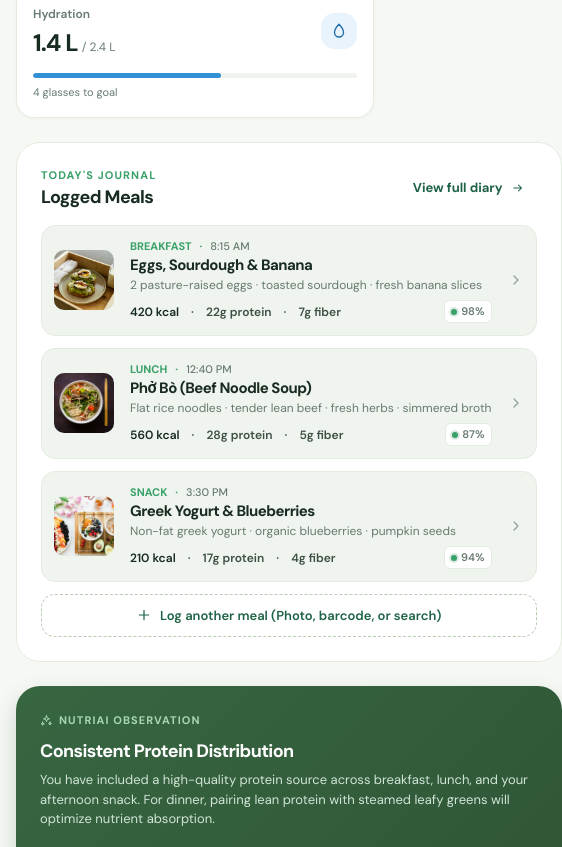
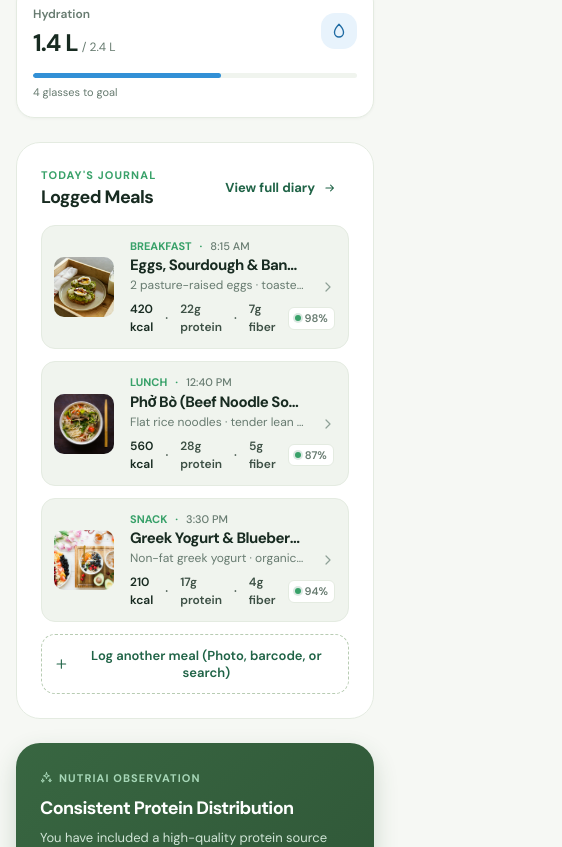
Before and after one commit to ZevsVT/Nutri-AI, a React (Vite) app: page / in a window 390 px wide. Shown: the part 1352-2199 px from the top of the page, 562 px wide, since content can reach past the window. Built offline with nearby package versions, Linux system fonts and the light colour scheme; no server answers; a web font is replaced by a local one.

Commit message:
Keep dashboard within mobile viewport for scanner dialogs

```diff
--- a/src/styles/views.css
+++ b/src/styles/views.css
@@ -932,7 +932,9 @@
 
 /* Responsive View Adjustments */
 @media (max-width: 1024px) {
-  .dashboard-content-split,
+  .dashboard-content-split {
+    grid-template-columns: minmax(0, 1fr);
+  }
   .capture-layout-grid,
   .review-layout-split,
   .diary-view-layout,
```
